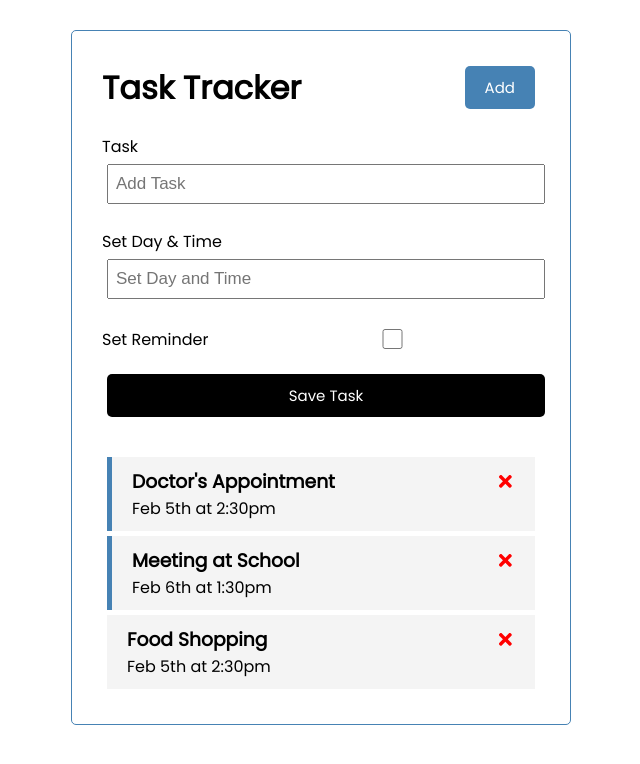
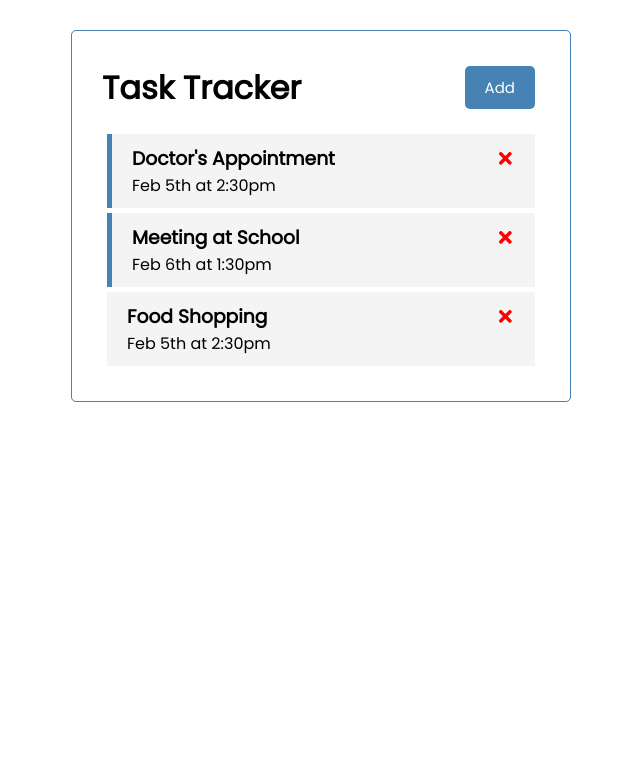
Before and after one commit to EmmanuelOBUjunior/taskTracker, a React (Create React App) app: page / in a window 1280 px wide. Shown: the top 764 px of the page, without its empty margins (319-959 px from the left). Built offline with nearby package versions, Linux system fonts and the light colour scheme.

Commit message:
Adding use state for Add task form

```diff
--- a/src/App.js
+++ b/src/App.js
@@ -4,6 +4,7 @@ import Tasks from './components/Tasks'
 import AddTask from './components/AddTask'
 
 function App() {
+  const [showAddTasks, setShowAddTasks] = useState(false)
   const [tasks, setTasks] = useState([
       {
         id: 1,
@@ -46,7 +47,7 @@ function App() {
   return (
     <div className="container">
      <Header/>
-     <AddTask onAddTask = {addTask}/>
+     {showAddTasks && <AddTask onAddTask = {addTask} showAddTask = {showAddTasks}/>}
      {tasks.length > 0 ? <Tasks tasks = {tasks} onDelete = {deleteTask} onToggle= {toggleTask}/> : <h3>There is no task to show</h3>}
     </div>
   );
```
